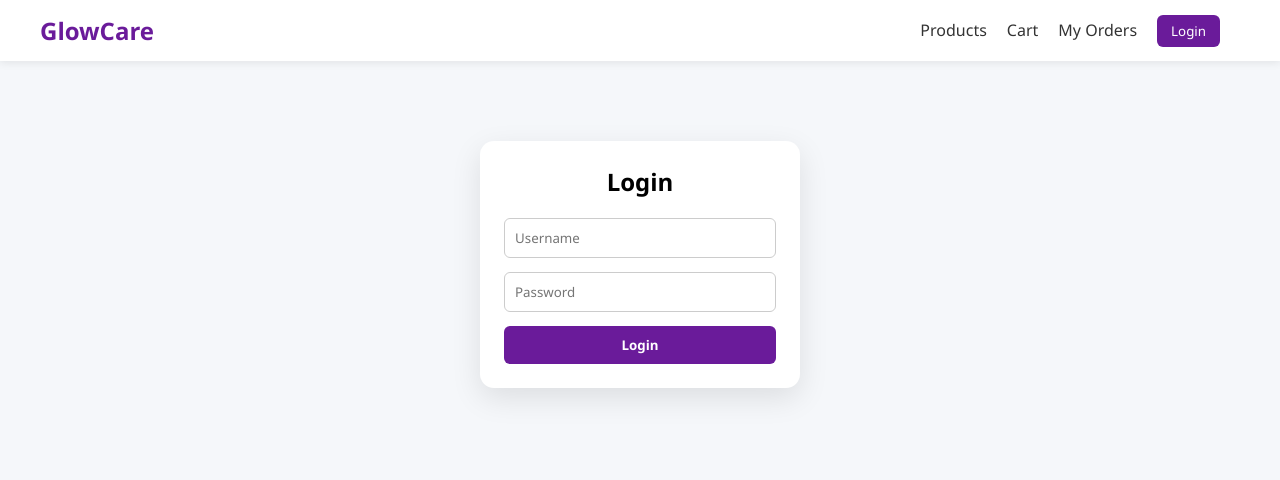
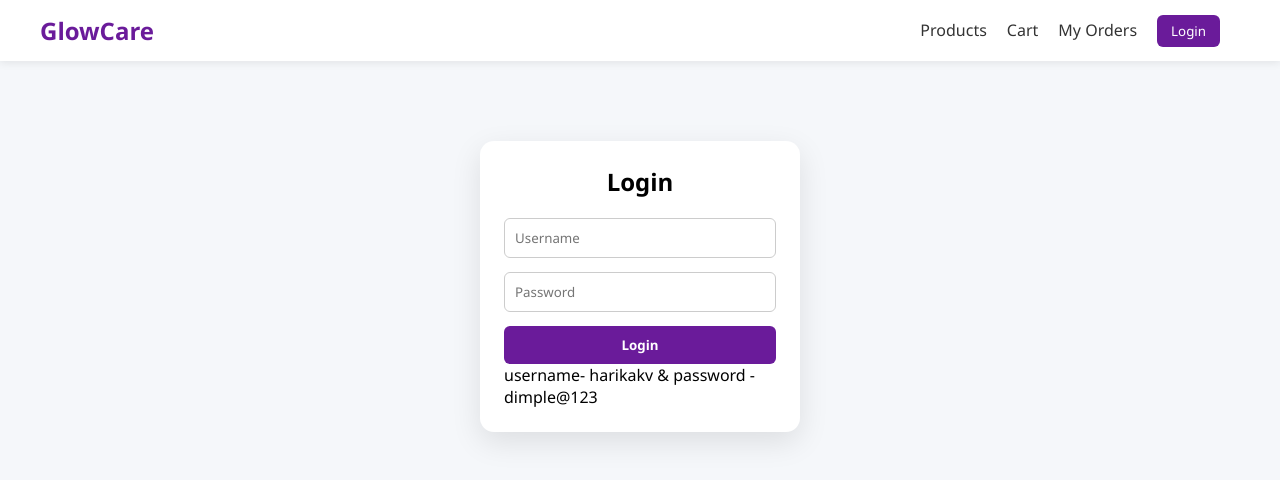
Before and after one commit to harikakv/ecommerce-backend, a React (Vite) app in the folder ecom-frontend/: page /login in a window 1280 px wide. Shown: the top 480 px of the page. Built offline with nearby package versions, Linux system fonts and the light colour scheme.

Commit message:
login edit

```diff
--- a/ecom-frontend/src/pages/Login.jsx
+++ b/ecom-frontend/src/pages/Login.jsx
@@ -34,8 +34,9 @@ function Login() {
       />
 
       <button onClick={handleLogin}>Login</button>
+      <p>username- harikakv & password - dimple@123</p>
     </div>
-  );
+    );
 }
 
 export default Login;
--- a/ecom-frontend/src/pages/Products.jsx
+++ b/ecom-frontend/src/pages/Products.jsx
@@ -10,7 +10,7 @@ function Products() {
     // SANITY CHECK: confirm backend URL
     console.log("BASE URL:", import.meta.env.VITE_API_BASE_URL);
 
-    api.get("/api/products")
+    api.get("products")
 // relative path, baseURL from env
       .then((res) => {
         console.log("PRODUCTS RESPONSE:", res.data);
```
